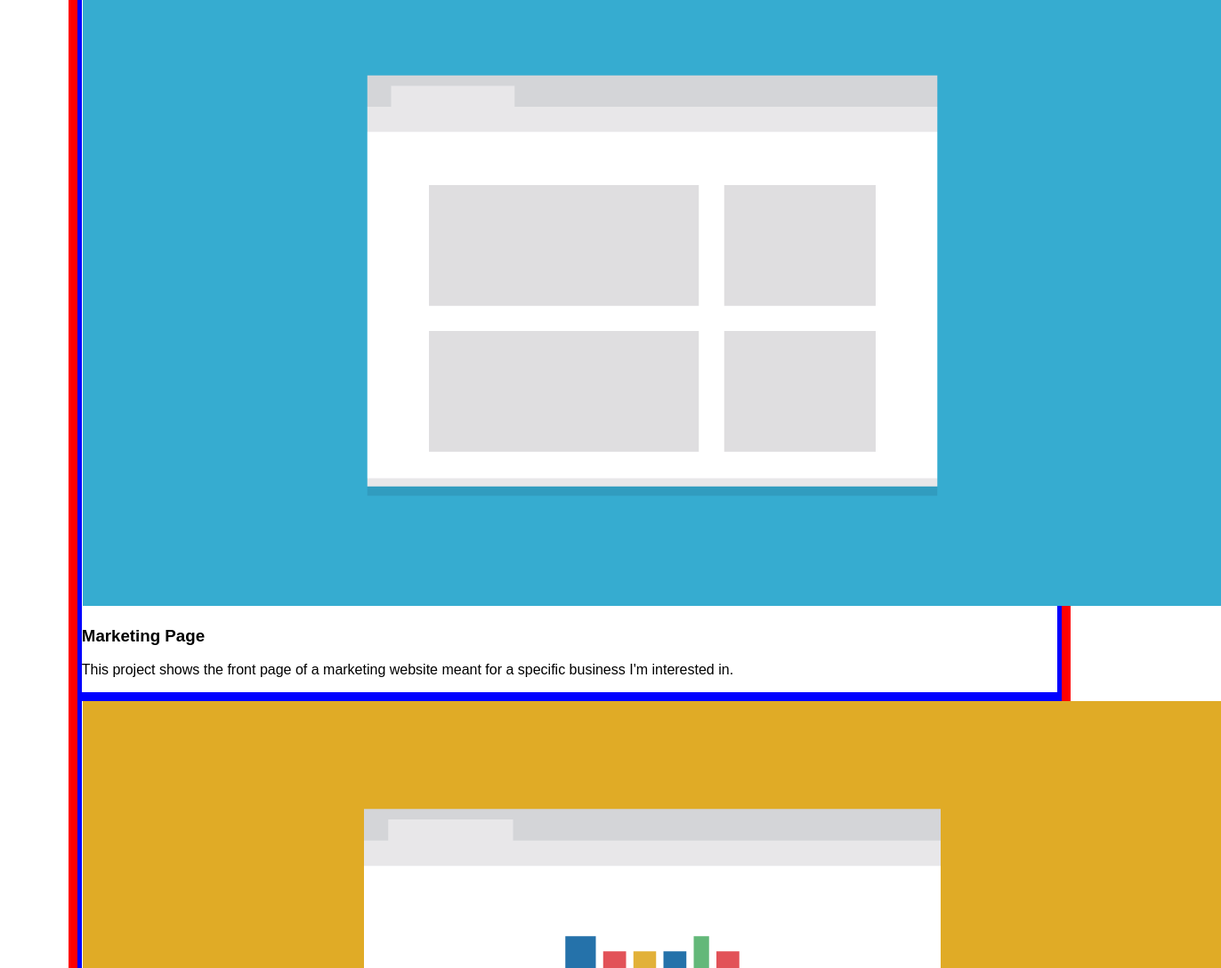
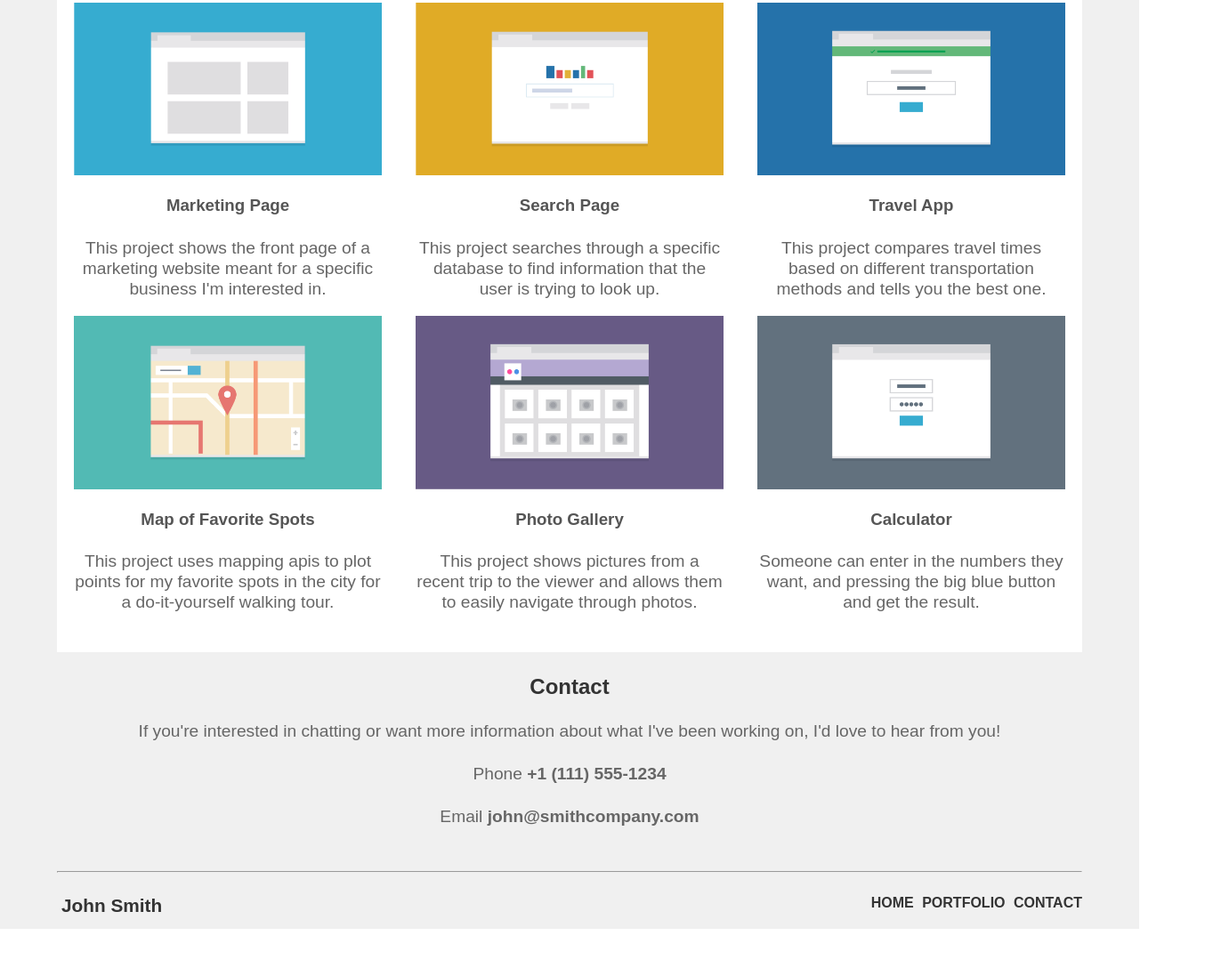
Before and after one commit to As-12/Treehouse-FEWD, a plain HTML site: page index.html in a window 1280 px wide. Shown: the part 520-1608 px from the top of the page at 89% size, 1372 px wide, since content can reach past the window. After the commit the page ends 1564 px from the top, so only its background shows below. Drawn offline with Linux system fonts and the light colour scheme.

Commit message:
First draft of portfolio page

```diff
--- a/css/styles.css
+++ b/css/styles.css
@@ -15,24 +15,26 @@ responsive-website_desktop.png is an example of how the layout should look on a
 
 /* Mobile media query */
 
-@media only screen and (min-width: 320px) {
+@media only screen /* and (min-width: 320px) */ {
     .wrap {
       background-color: rgb(240, 240, 240);
       font-family: 'Varela Round', sans-serif;
       padding-top: 1.5em;
-      padding-left: 5%;
-      padding-right: 5%;
-      margin: 1%;
+      padding-left: 0%;
+      padding-right: 0%;
+      margin: 0%;
     }
     .container {
         display: flex;
         flex-direction: column;
         justify-content: space-between;
     }
-    .container h1 {
+    h1, h2, h3 {
         text-align: center;
         color: #333;
     }
+    /* Header section */
+
     .container nav ul {
         list-style-type: none;
         margin: 0;
@@ -78,17 +80,110 @@ responsive-website_desktop.png is an example of how the layout should look on a
         margin-right: 5px;
         text-align: center;
     }
+    header {
+        margin-bottom: 25px;
+    }
+    /*Main-content section */
+    main {
+        background-color: white;
+        padding-top: 10px;
+        padding-bottom: 25px;
+    }
+    main h2 {
+        text-transform: uppercase;
+        margin-top: 60px;
+        margin-bottom: 40px;
+    }
+    .portfolio-cover {
+        width: 100%;
+        object-fit: cover;
+    }
+    main h3 {
+        color: #555;
+    }
+    main p {
+        color: #666;
+        font-size: 1.2em;
+        line-height: 1.2em;
+        margin-top: 25px;
+        margin-left: auto;
+        margin-right: auto;
+        text-align: center;
+    }
+    .portfolio-wrapper p {
+        margin-top: 25px;
+    }
+
+    /* Contact-info */
+    .contact-info {
+        text-align: center;
+    }
+    .contact-info .email,
+    .contact-info .phone {
+        font-weight: bold;
+    }
+    .contact-info h2 {
+        text-transform: uppercase;
+        margin-top: 60px;
+        margin-bottom: 40px;
+    }
+    .contact-info h3 {
+        color: #555;
+    }
+    footer {
+        margin-top: 25px;
+    }
+    footer p {
+        color: #666;
+        font-size: 1.2em;
+        line-height: 1.2em;
+        margin-top: 25px;
+        margin-left: auto;
+        margin-right: auto;
+        text-align: center;
+    }
+    /*footer container*/
+    footer hr {
+        margin-top: 50px;
+        margin-bottom: 25px;
+    }
+
+    .footer-title {
+        text-align: left;
+        display: inline-block;
+        color: #333;
+        font-size: 1.3em;
+        margin-left: 5px;
+        margin-top: 0px;
+    }
+    .footer-back-to-top {
+        float: right;
+    }
+    footer a {
+        color: #333;
+        font-weight: bold;
+        text-decoration: none;
+        text-transform: uppercase;
+    }
+    footer a:hover, footer a:active {
+        color: grey;
+        font-weight: normal;
+    }
+    .footer-nav {
+        display: none;
+    }
   }
 
 /* Tablet media query */
 @media only screen and (min-width: 768px) {
     .wrap {
-        background-color: white;
+        background-color: rgb(240, 240, 240);
     }
     .container {
         display: block;
         margin-bottom: 3em;
     }
+    /* Header section */
     .container nav {
         text-align: center;
     }
@@ -108,15 +203,54 @@ responsive-website_desktop.png is an example of how the layout should look on a
         text-align: left;
 
     }
+
+    /*Portfolio */
+    .portfolios-container {
+        display: flex;
+        flex-wrap: wrap;
+
+    }
+    .portfolio-wrapper {
+        flex-basis: 40%;
+        margin-left: auto;
+        margin-right: auto;
+    }
+
+    /*footer container*/
+    footer {
+        min-height: 100px;
+    }
+    .no-mobile {
+        visibility: visible;
+    }
+    .mobile {
+        visibility: hidden;
+    }
+    .footer-nav {
+        display: block;
+        float: right;
+    }
+    .footer-nav ul {
+        display: block;
+        margin: auto;
+    }
+    .footer-nav li {
+        display: inline-block;
+        margin-left: 5px;
+    }
+    .footer-back-to-top {
+        display: none;
+    }
   }
+
 
 
 /* Desktop media query */
 @media only screen and (min-width: 1024px) {
     .wrap {
-      background-color: white;
+        padding-left: 5%;
+        padding-right: 5%;
     }
-
     /* Header section */
     .title {
         text-align: left;
@@ -131,38 +265,12 @@ responsive-website_desktop.png is an example of how the layout should look on a
         margin-bottom: auto;
     }
 
+    /* Portflio */
+    .portfolio-wrapper {
+        flex-basis: 30%;
 
+    }
   }
-
-
-/* Global style across all media queries */
-
-.header-container {
-    border: 5px solid red;
-}
-
-.main-content-container {
-    border: 5px solid red;
-}
-
-.portfolio-container  {
-    border: 5px solid red;
-}
-
-.portfolio-wrapper {
-    border: 5px solid blue;
-}
-.contact-container {
-    border: 5px solid red;
-}
-
-.footer-container {
-    border: 5px solid red;
-}
-
-.nav-container {
-    border: 5px solid red;
-}
 
 .clearfix:after {
     visibility: hidden;
--- a/index.html
+++ b/index.html
@@ -31,76 +31,62 @@
             </div>
         </header>
         <main>
-            <div class="main-content-container">
-                <section>
-                <div class="portfolio-container">
             <h2>Portfolio</h2>
-                    <article>
-                    <div class="portfolio-wrapper">
-                        <img src="images/portfolio-1.png" alt="An image preview of portfolio 1.">
+            <section class="portfolios-container">
+                <article class="portfolio-wrapper">
+                    <img class ="portfolio-cover" src="images/portfolio-1.png" alt="An image preview of portfolio 1.">
                     <h3>Marketing Page</h3>
                     <p>This project shows the front page of a marketing website meant for a specific business I'm interested in.</p>
-                    </div>
                 </article>
-                    <article>
-                    <div class="portfolio-wrapper">
-                        <img src="images/portfolio-2.png" alt="An image preview of portfolio 2.">
+                <article class="portfolio-wrapper">
+                    <img class ="portfolio-cover" src="images/portfolio-2.png" alt="An image preview of portfolio 2.">
                     <h3>Search Page</h3>
                     <p>This project searches through a specific database to find information that the user is trying to look up.</p>
-                    </div>
                 </article>
-                    <article>
-                    <div class="portfolio-wrapper">
-                        <img src="images/portfolio-3.png" alt="An image preview of portfolio 3.">
+                <article class="portfolio-wrapper">
+                    <img class ="portfolio-cover" src="images/portfolio-3.png" alt="An image preview of portfolio 3.">
                     <h3>Travel App</h3>
                     <p>This project compares travel times based on different transportation methods and tells you the best one.</p>
-                    </div>
                 </article>
-                    <article>
-                    <div class="portfolio-wrapper">
-                        <img src="images/portfolio-4.png" alt="An image preview of portfolio 4.">
+                <article class="portfolio-wrapper">
+                    <img class ="portfolio-cover" src="images/portfolio-4.png" alt="An image preview of portfolio 4.">
                     <h3>Map of Favorite Spots</h3>
                     <p>This project uses mapping apis to plot points for my favorite spots in the city for a do-it-yourself walking tour.</p>
-                    </div>
                 </article>
-                    <article>
-                    <div class="portfolio-wrapper">
-                        <img src="images/portfolio-5.png" alt="An image preview of portfolio 5.">
+                <article class="portfolio-wrapper">
+                    <img class ="portfolio-cover" src="images/portfolio-5.png" alt="An image preview of portfolio 5.">
                     <h3>Photo Gallery</h3>
                     <p>This project shows pictures from a recent trip to the viewer and allows them to easily navigate through photos.</p>
-                    </div>
                 </article>
-                    <article>
-                    <div class="portfolio-wrapper">
-                        <img src="images/portfolio-6.png" alt="An image preview of portfolio 6.">
+                <article class="portfolio-wrapper">
+                    <img class ="portfolio-cover" src="images/portfolio-6.png" alt="An image preview of portfolio 6.">
                     <h3>Calculator</h3>
                     <p>Someone can enter in the numbers they want, and pressing the big blue button and get the result.</p>
-                    </div>
                 </article>
+            </section>
+        </main>
+        <footer>
+            <h2>Contact</h2>
+            <section class="container">
+                <p>If you're interested in chatting or want more information about what I've been working on, I'd love to hear from you!</p>
+                <div class="contact-info">
+                    <p>Phone <span class="email">+1 (111) 555-1234</span></p>
+                    <p>Email <span class="phone">john@smithcompany.com</span></p>
                 </div>
             </section>
-                <section>
-                <div class="contact-container">
-                    <h4>Contact</h4>
-                    <p>If you're interested in chatting or want more information about what I've been working on, I'd love to hear from you!</p>
-                    <div>
-                        <p>Phone <span>+1 (111) 555-1234</span></p>
-                        <p>Email <span>email@yoursite.com</span></p>
-                    </div>
-                </div>
-                </section>
-            </div>
-        </main>
-        <footer>
-            <div class="footer-container">
-                <h3>Student name</h3>
-                <nav>
-                <div class="nav-container">
-                    <h3>Home</h3>
-                    <h3>Portfolio</h3>
-                    <h3>Contact</h3>
-                </div>
+
+
+            <div class="footer-container clearfix">
+                <hr>
+                <h1 class="footer-title">John Smith</h1>
+                <nav class="footer-nav">
+                    <ul>
+                        <li><a href="#">Home</a></li>
+                        <li><a href="#">Portfolio</a></li>
+                        <li><a href="#">Contact</a></li>
+                    </ul>
                 </nav>
+                <nav class="footer-back-to-top" > <a href="#">Back Top</a> </nav>
             </div>
         </footer>
     </div>
```
Lines whose indentation alone changed are shown as unchanged.
